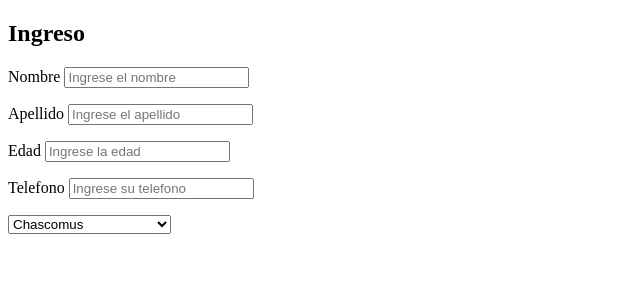
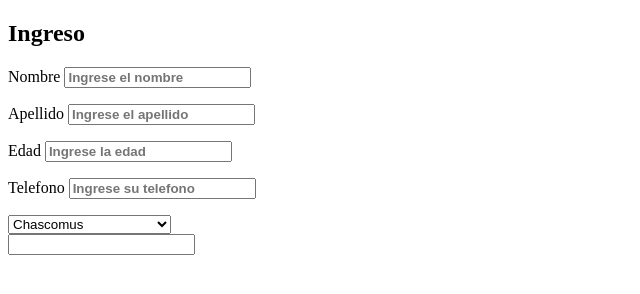
Before and after one commit to thalenes/pdisc, a plain HTML site: page Tp-1/intex.html in a window 1280 px wide. Shown: the whole page, without its empty margins (0-640 px from the left). Drawn offline with Linux system fonts and the light colour scheme.

Commit message:
first commit

```diff
--- a/Tp-1/intex.html
+++ b/Tp-1/intex.html
@@ -2,11 +2,11 @@
 <html>
  <head>
   <meta name="viewport" content="width=device-width, intial-scale="1.0">
+  <link rel="stylesheet" href="src/styles.css">
  </head>
    <body>
 
     <h2>Ingreso</h2>
-     <form action="">
       <div id="Datos">
         <p>Nombre <input type="text" id="Nombre" placeholder="Ingrese el nombre"></p>
         <p>Apellido <input type="text" id="Apellido" placeholder="Ingrese el apellido"></p>
@@ -31,6 +31,13 @@
             </optgroup>
         </select>
       </div>
-     </form>
+
+      <div id="Musica">
+        <input list="musica" placeholder=""/></label>
+          <datalist id="musica">
+            <option value="Soda Stereo">
+          </datalist>
+      </div>
+
    </body>
 </html>
--- /dev/null
+++ b/Tp-1/src/styles.css
@@ -0,0 +1,3 @@
+input{
+    font-weight: bold;
+}
```
